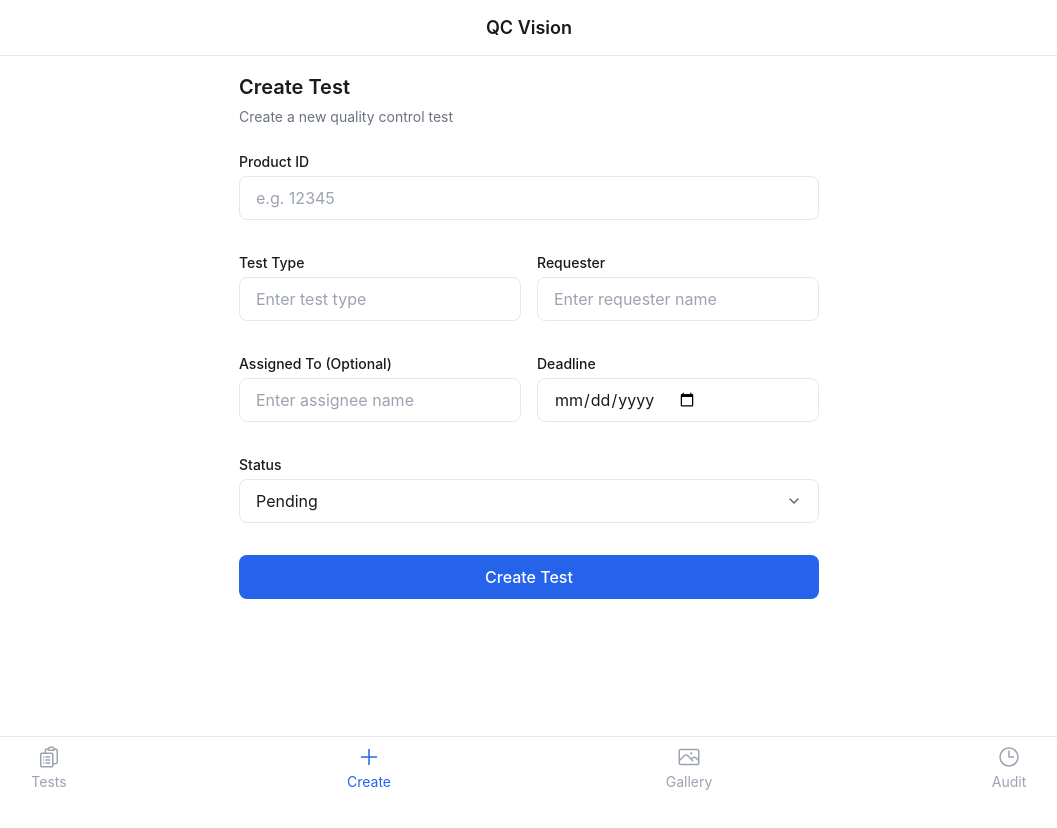
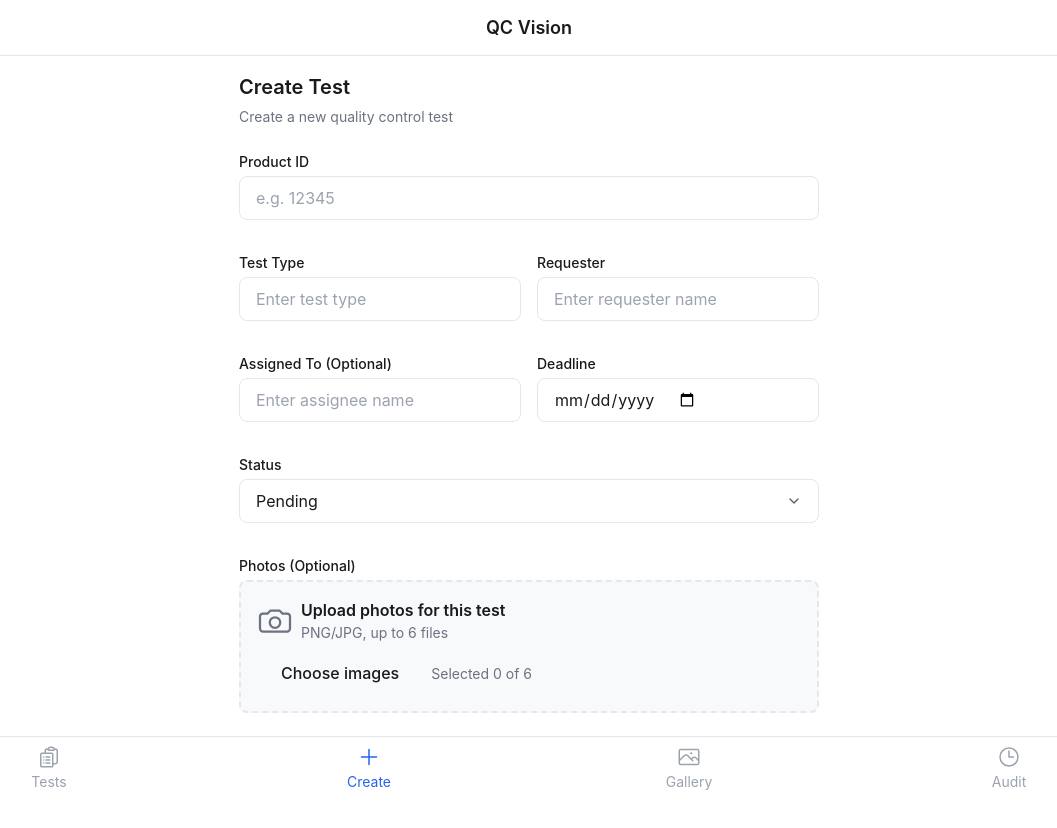
Before and after one commit to DominykasPivo/QC-Vision, a React (Vite) app in the folder frontend/: page /create in a window 1280 px wide. Shown: the top 828 px of the page, without its empty margins (111-1168 px from the left). Before the commit the page ends 800 px from the top, so only its background shows below. Built offline with nearby package versions, Linux system fonts and the light colour scheme.

Commit message:
Add photo upload placeholder to Create Test UI

```diff
--- a/frontend/src/index.css
+++ b/frontend/src/index.css
@@ -187,6 +187,96 @@ body {
 
 .form-input::placeholder {
   color: var(--muted);
+}
+
+/* Photo Upload Placeholder */
+.upload-card {
+  border: 2px dashed var(--border);
+  background: var(--bg-secondary);
+  border-radius: var(--radius-md);
+  padding: var(--spacing-md);
+}
+
+.upload-card-inner {
+  display: flex;
+  flex-direction: column;
+  gap: var(--spacing-sm);
+}
+
+.upload-header {
+  display: flex;
+  gap: var(--spacing-sm);
+  align-items: center;
+}
+
+.upload-icon {
+  width: 36px;
+  height: 36px;
+  color: var(--text-secondary);
+  flex-shrink: 0;
+}
+
+.upload-title {
+  font-weight: 600;
+}
+
+.upload-helper {
+  color: var(--text-secondary);
+  font-size: var(--font-size-sm);
+}
+
+.upload-actions {
+  display: flex;
+  align-items: center;
+  gap: var(--spacing-sm);
+  flex-wrap: wrap;
+}
+
+.upload-input {
+  position: absolute;
+  width: 1px;
+  height: 1px;
+  padding: 0;
+  margin: -1px;
+  overflow: hidden;
+  clip: rect(0, 0, 0, 0);
+  border: 0;
+}
+
+.upload-list {
+  display: flex;
+  flex-direction: column;
+  gap: var(--spacing-xs);
+}
+
+.upload-item {
+  display: flex;
+  align-items: center;
+  justify-content: space-between;
+  gap: var(--spacing-sm);
+  padding: var(--spacing-xs) var(--spacing-sm);
+  background: var(--bg);
+  border: 1px solid var(--border);
+  border-radius: var(--radius-sm);
+  font-size: var(--font-size-sm);
+}
+
+.upload-file-name {
+  flex: 1;
+  min-width: 0;
+  overflow: hidden;
+  text-overflow: ellipsis;
+  white-space: nowrap;
+}
+
+.upload-remove {
+  background: transparent;
+  border: none;
+  color: var(--primary);
+  font-size: var(--font-size-sm);
+  cursor: pointer;
+  padding: var(--spacing-xs) var(--spacing-sm);
+  min-height: 36px;
 }
 
 /* Buttons */
--- a/frontend/src/pages/CreateTest.tsx
+++ b/frontend/src/pages/CreateTest.tsx
@@ -1,4 +1,4 @@
-import { useState, type FormEvent } from 'react';
+import { useRef, useState, type FormEvent } from 'react';
 import { useNavigate } from 'react-router-dom';
 import { Button } from '@/components/ui/button';
 import { Input } from '@/components/ui/input';
@@ -9,6 +9,9 @@ export function CreateTest() {
     const [showToast, setShowToast] = useState(false);
     const [isLoading, setIsLoading] = useState(false);
     const [error, setError] = useState<string | null>(null);
+    const [selectedPhotos, setSelectedPhotos] = useState<File[]>([]);
+    const photoInputRef = useRef<HTMLInputElement | null>(null);
+    const MAX_PHOTOS = 6;
     const [formData, setFormData] = useState({
         productId: '',
         testType: '',
@@ -17,6 +20,50 @@ export function CreateTest() {
         deadline: '',
         status: 'pending',
     });
+
+    const handlePhotoSelect = (e: React.ChangeEvent<HTMLInputElement>) => {
+        const files = Array.from(e.target.files ?? []);
+        if (files.length === 0) {
+            return;
+        }
+        setSelectedPhotos((prev) => {
+            const combined = [...prev, ...files];
+            return combined.slice(0, MAX_PHOTOS);
+        });
+        e.target.value = '';
+    };
+
+    const handleRemovePhoto = (index: number) => {
+        setSelectedPhotos((prev) => prev.filter((_, i) => i !== index));
+    };
+
+    const uploadSelectedPhotos = async (testId: string | number | null) => {
+        if (selectedPhotos.length === 0) {
+            return;
+        }
+        if (!testId) {
+            console.info('Photo upload skipped: missing test id', selectedPhotos);
+            return;
+        }
+
+        const uploadRequests = selectedPhotos.map(async (file) => {
+            const body = new FormData();
+            body.append('test_id', String(testId));
+            body.append('file', file);
+
+            const response = await fetch('/api/v1/photos/upload', {
+                method: 'POST',
+                body,
+            });
+
+            if (!response.ok) {
+                const errorData = await response.json().catch(() => null);
+                console.warn('Photo upload failed:', errorData?.detail || response.statusText);
+            }
+        });
+
+        await Promise.allSettled(uploadRequests);
+    };
 
     const handleSubmit = async (e: FormEvent) => {
         e.preventDefault();
@@ -44,7 +91,11 @@ export function CreateTest() {
                 throw new Error(errorData.detail || 'Failed to create test');
             }
 
-            await response.json();
+            const createdTest = await response.json();
+            const createdTestId =
+                createdTest?.id ?? createdTest?.testId ?? createdTest?.data?.id ?? null;
+
+            await uploadSelectedPhotos(createdTestId);
 
             // Show success toast
             setShowToast(true);
@@ -62,6 +113,7 @@ export function CreateTest() {
                 deadline: '',
                 status: 'pending',
             });
+            setSelectedPhotos([]);
         } catch (err) {
             setError(err instanceof Error ? err.message : 'Failed to create test');
             console.error('Error creating test:', err);
@@ -191,6 +243,76 @@ export function CreateTest() {
                     </Select>
                 </div>
 
+                <div className="form-group">
+                    <label className="form-label" htmlFor="photo-upload">
+                        Photos (Optional)
+                    </label>
+                    <div className="upload-card">
+                        <div className="upload-card-inner">
+                            <div className="upload-header">
+                                <svg className="upload-icon" viewBox="0 0 24 24" aria-hidden="true">
+                                    <path
+                                        d="M4 7h3l2-2h6l2 2h3a2 2 0 0 1 2 2v8a2 2 0 0 1-2 2H4a2 2 0 0 1-2-2V9a2 2 0 0 1 2-2z"
+                                        fill="none"
+                                        stroke="currentColor"
+                                        strokeWidth="1.5"
+                                    />
+                                    <circle cx="12" cy="13" r="3.5" fill="none" stroke="currentColor" strokeWidth="1.5" />
+                                </svg>
+                                <div>
+                                    <div className="upload-title">Upload photos for this test</div>
+                                    <div className="upload-helper" id="photo-upload-help">
+                                        PNG/JPG, up to {MAX_PHOTOS} files
+                                    </div>
+                                </div>
+                            </div>
+                            <div className="upload-actions">
+                                <Button
+                                    type="button"
+                                    className="btn btn-secondary"
+                                    onClick={() => photoInputRef.current?.click()}
+                                    disabled={isLoading}
+                                >
+                                    Choose images
+                                </Button>
+                                <span className="upload-helper">
+                                    Selected {selectedPhotos.length} of {MAX_PHOTOS}
+                                </span>
+                            </div>
+                            <input
+                                ref={photoInputRef}
+                                id="photo-upload"
+                                name="photo-upload"
+                                type="file"
+                                accept="image/png,image/jpeg"
+                                multiple
+                                className="upload-input"
+                                onChange={handlePhotoSelect}
+                                disabled={isLoading}
+                                aria-describedby="photo-upload-help"
+                            />
+                            {selectedPhotos.length > 0 && (
+                                <div className="upload-list" aria-live="polite">
+                                    {selectedPhotos.map((file, index) => (
+                                        <div key={`${file.name}-${file.lastModified}-${index}`} className="upload-item">
+                                            <span className="upload-file-name">{file.name}</span>
+                                            <button
+                                                type="button"
+                                                className="upload-remove"
+                                                onClick={() => handleRemovePhoto(index)}
+                                                aria-label={`Remove ${file.name}`}
+                                                disabled={isLoading}
+                                            >
+                                                Remove
+                                            </button>
+                                        </div>
+                                    ))}
+                                </div>
+                            )}
+                        </div>
+                    </div>
+                </div>
+
                 <Button type="submit" className="btn btn-primary btn-block" disabled={isLoading}>
                     {isLoading ? 'Creating...' : 'Create Test'}
                 </Button>
```
